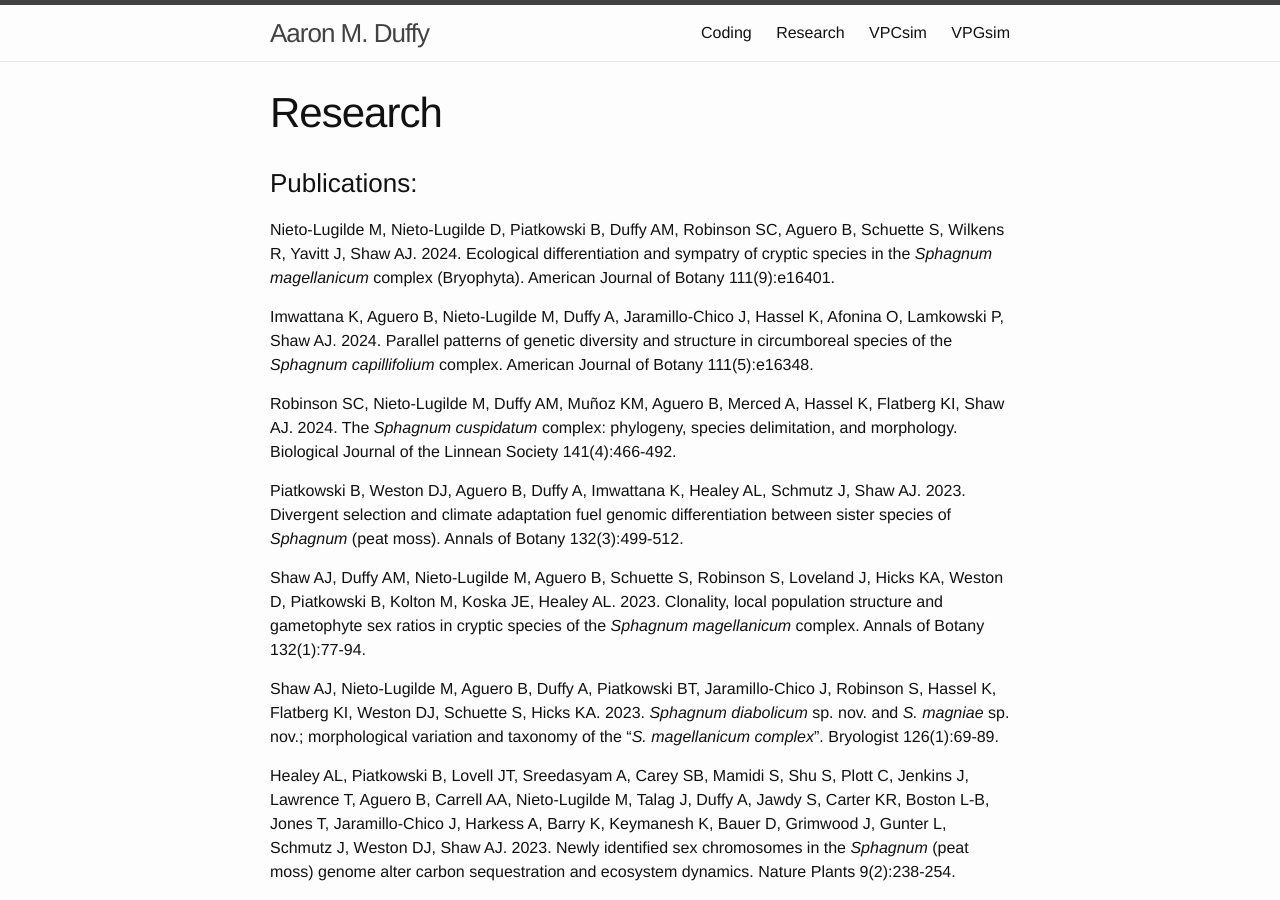
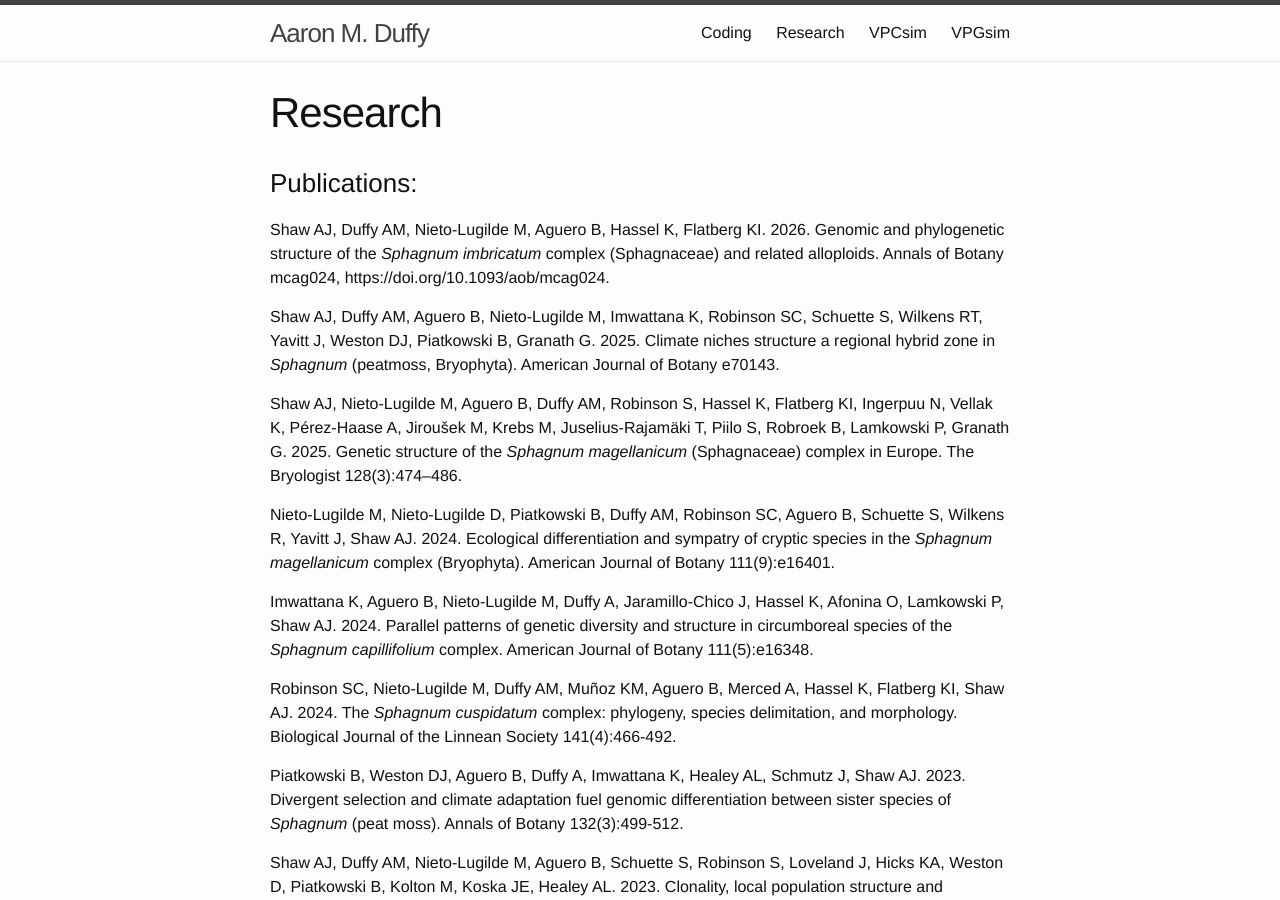
Before and after one commit to aduffy70/aduffy70.github.io, a Jekyll site: the page built from research.md, in a window 1280 px wide and 900 px high. Built offline with Jekyll 4.4.1, drawn with Linux system fonts in a browser that asks for light colours.

Commit message:
Update research.md
Added recent publications

```diff
--- a/research.md
+++ b/research.md
@@ -5,6 +5,12 @@ permalink: /research/
 ---
 
 ### Publications:
+
+Shaw AJ, Duffy AM, Nieto-Lugilde M, Aguero B, Hassel K, Flatberg KI. 2026. Genomic and phylogenetic structure of the *Sphagnum imbricatum* complex (Sphagnaceae) and related alloploids. Annals of Botany mcag024, https://doi.org/10.1093/aob/mcag024.
+
+Shaw AJ, Duffy AM, Aguero B, Nieto-Lugilde M, Imwattana K, Robinson SC, Schuette S, Wilkens RT, Yavitt J, Weston DJ, Piatkowski B, Granath G. 2025. Climate niches structure a regional hybrid zone in *Sphagnum* (peatmoss, Bryophyta). American Journal of Botany e70143.
+
+Shaw AJ, Nieto-Lugilde M, Aguero B, Duffy AM, Robinson S, Hassel K, Flatberg KI, Ingerpuu N, Vellak K, Pérez-Haase A, Jiroušek M, Krebs M, Juselius-Rajamäki T, Piilo S, Robroek B, Lamkowski P, Granath G. 2025. Genetic structure of the *Sphagnum magellanicum* (Sphagnaceae) complex in Europe. The Bryologist 128(3):474–486.
 
 Nieto-Lugilde M, Nieto-Lugilde D, Piatkowski B, Duffy AM, Robinson SC, Aguero B, Schuette S, Wilkens R, Yavitt J, Shaw AJ. 2024. Ecological differentiation and sympatry of cryptic species in the *Sphagnum magellanicum* complex (Bryophyta). American Journal of Botany 111(9):e16401.
 
```
